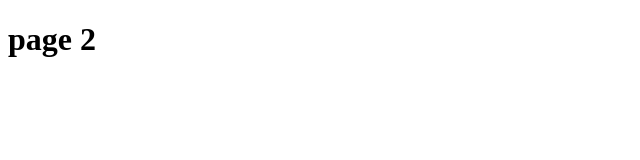
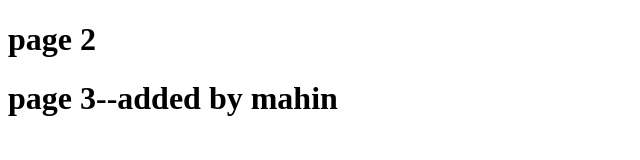
Before and after one commit to MahinHossain/mergetest, a plain HTML site: page p2.html in a window 1280 px wide. Shown: the whole page, without its empty margins (0-640 px from the left). Drawn offline with Linux system fonts and the light colour scheme.

Commit message:
h1 added \ in page 2r

```diff
--- a/p2.html
+++ b/p2.html
@@ -8,5 +8,6 @@
   </head>
   <body>
     <h1>page 2</h1>
+    <h1>page 3--added by mahin</h1>
   </body>
 </html>
```
